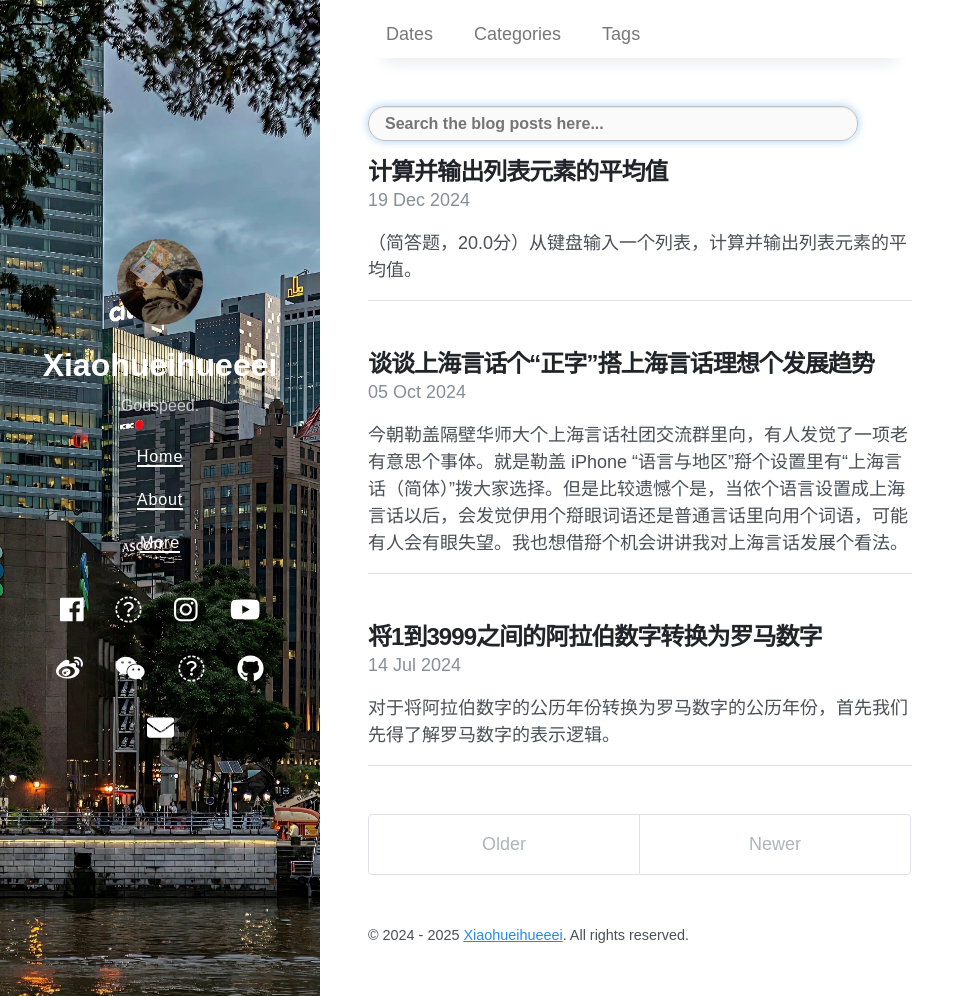
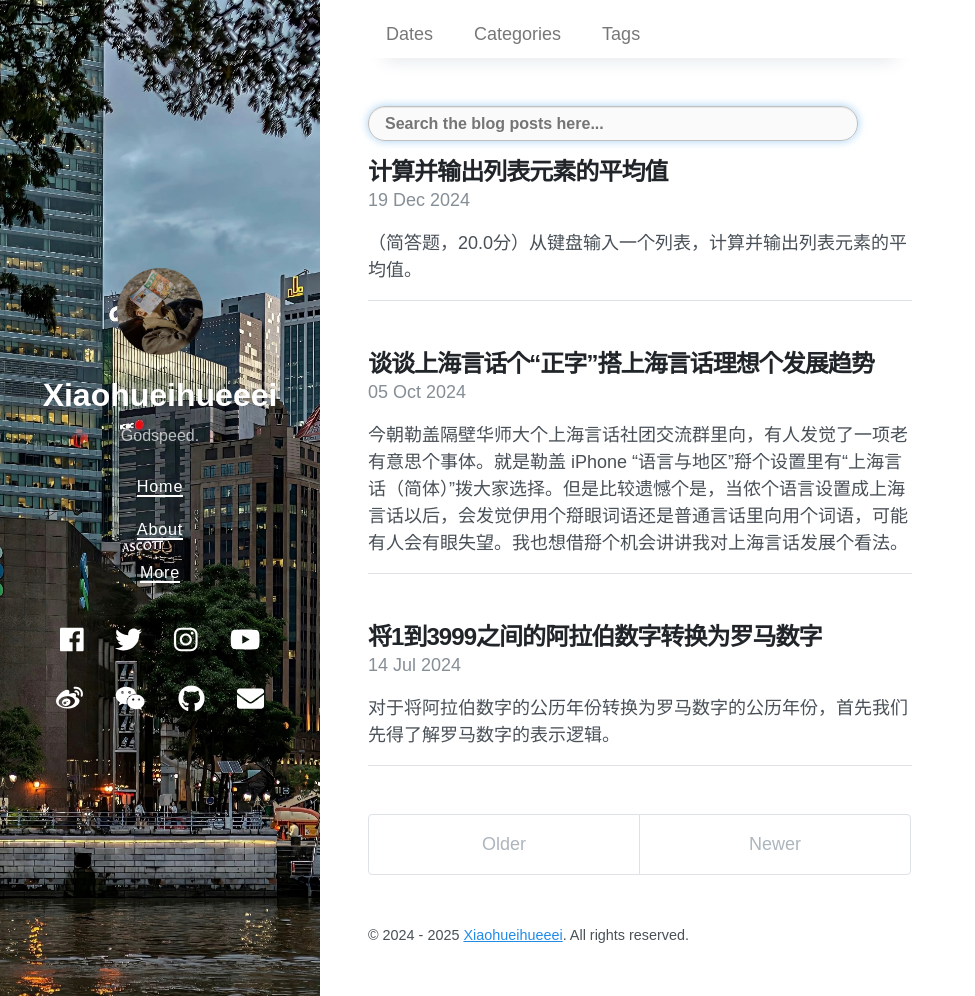
Before and after one commit to josephhaaan/josephhaaan.github.io, a Jekyll site: the page built from index.html, in a window 1280 px wide and 996 px high. Shown: the whole window, without its empty margins (0-975 px from the left). Built offline with Jekyll 4.4.1, drawn with Linux system fonts in a browser that asks for light colours; nearby versions of some CDN libraries; the list of posts is cut into pages by our own code.

Commit message:
2025/07/07/09:11 - Modified the contents.

```diff
--- a/_data/social.yml
+++ b/_data/social.yml
@@ -3,7 +3,7 @@
   icon: fab fa-facebook
 - title: X
   url: https://x.com/parallelgrey
-  icon: fab fa-x-twitter
+  icon: fab fa-twitter
 - title: instagram
   url: https://www.instagram.com/realparallelgrey/
   icon: fab fa-instagram
@@ -16,9 +16,6 @@
 - title: WeChat
   url: https://josephhaaan.github.io/qt/wechat
   icon: fab fa-weixin
-- title: Bilibili
-  url: https://space.bilibili.com/3493090660714839
-  icon: fab fa-bilibili
 - title: GitHub
   url: https://github.com/josephhaaan/
   icon: fab fa-github
```
